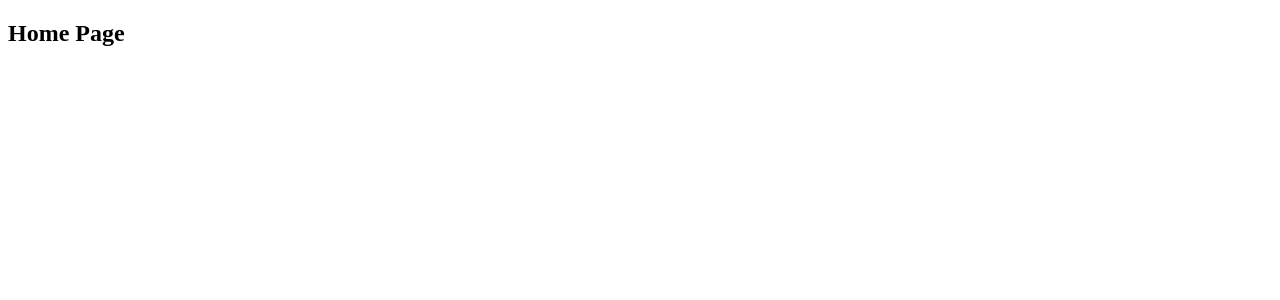
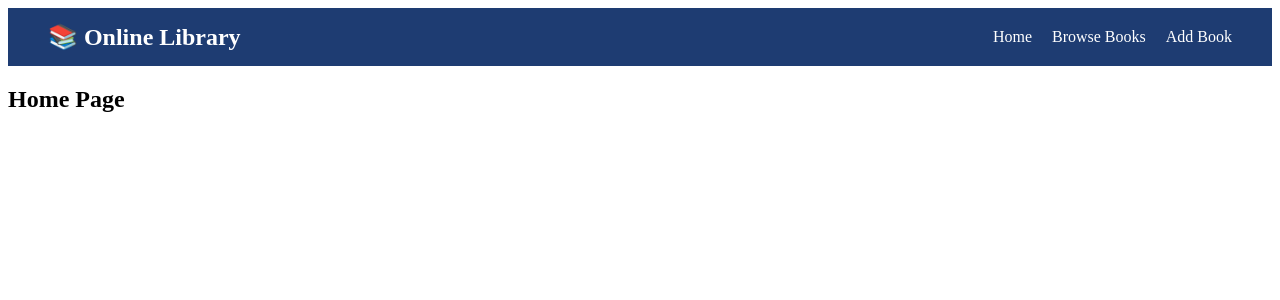
Before and after one commit to lohithkumark/online_library_system, a React (Vite) app in the folder online-library/: page / in a window 1280 px wide. Shown: the top 300 px of the page. Built offline with nearby package versions, Linux system fonts and the light colour scheme.

Commit message:
Added Navbar with navigation links

```diff
--- a/online-library/src/App.jsx
+++ b/online-library/src/App.jsx
@@ -1,4 +1,5 @@
 import { Routes, Route } from "react-router-dom";
+import Navbar from "./Navbar";
 
 function Home() {
   return <h2>Home Page</h2>;
@@ -18,12 +19,15 @@ function NotFound() {
 
 function App() {
   return (
+    <>
+      <Navbar />
       <Routes>
         <Route path="/" element={<Home />} />
         <Route path="/books" element={<BrowseBooks />} />
         <Route path="/add-book" element={<AddBook />} />
         <Route path="*" element={<NotFound />} />
       </Routes>
+    </>
   );
 }
 
--- /dev/null
+++ b/online-library/src/Navbar.jsx
@@ -0,0 +1,36 @@
+import { Link } from "react-router-dom";
+
+function Navbar() {
+  return (
+    <nav style={styles.nav}>
+      <h2 style={styles.logo}>📚 Online Library</h2>
+      <div>
+        <Link style={styles.link} to="/">Home</Link>
+        <Link style={styles.link} to="/books">Browse Books</Link>
+        <Link style={styles.link} to="/add-book">Add Book</Link>
+      </div>
+    </nav>
+  );
+}
+
+const styles = {
+  nav: {
+    display: "flex",
+    justifyContent: "space-between",
+    alignItems: "center",
+    padding: "15px 40px",
+    background: "#1e3c72",
+    color: "white"
+  },
+  logo: {
+    margin: 0
+  },
+  link: {
+    color: "white",
+    textDecoration: "none",
+    marginLeft: "20px",
+    fontWeight: "500"
+  }
+};
+
+export default Navbar;
```
Lines whose indentation alone changed are shown as unchanged.
